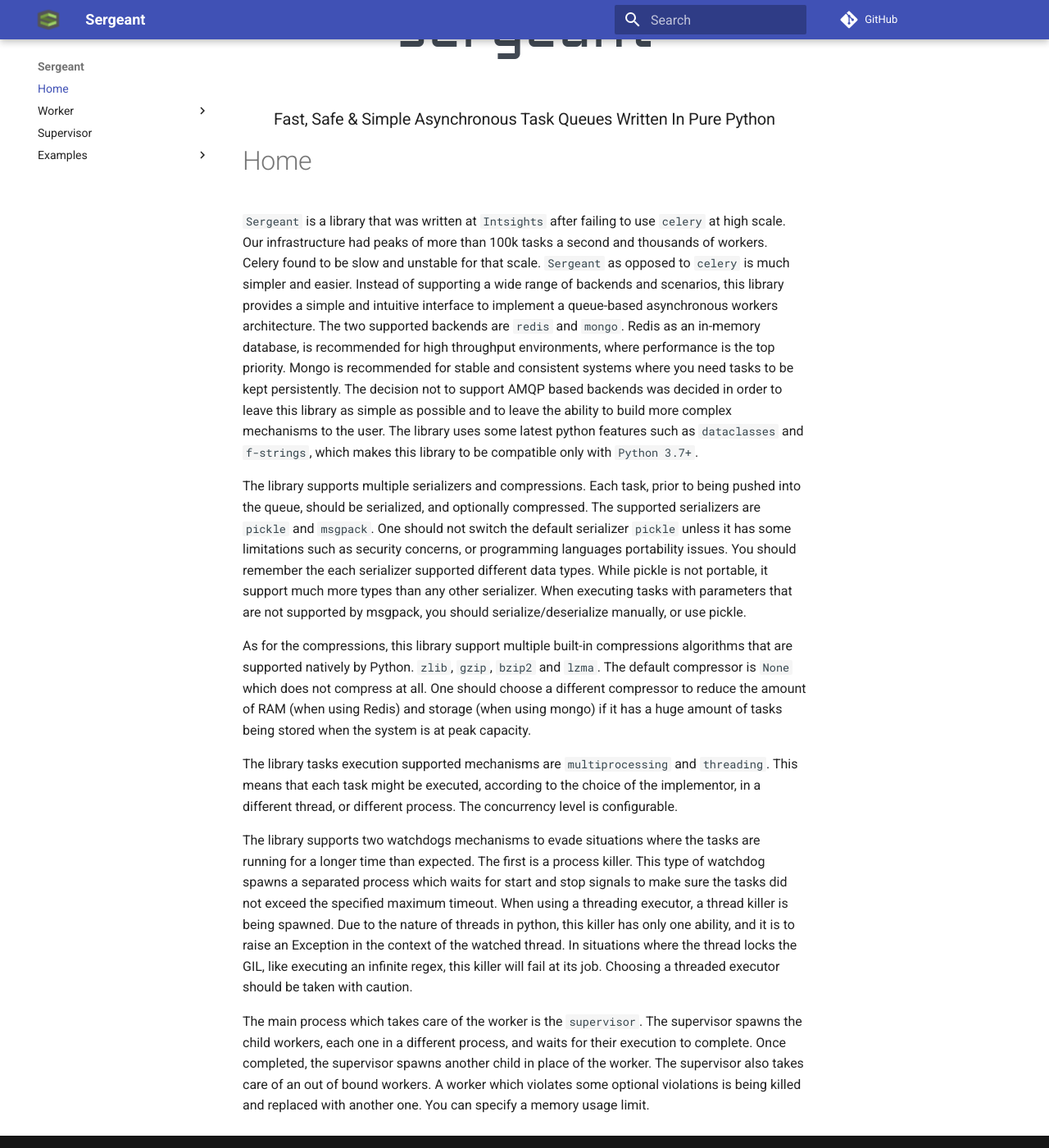
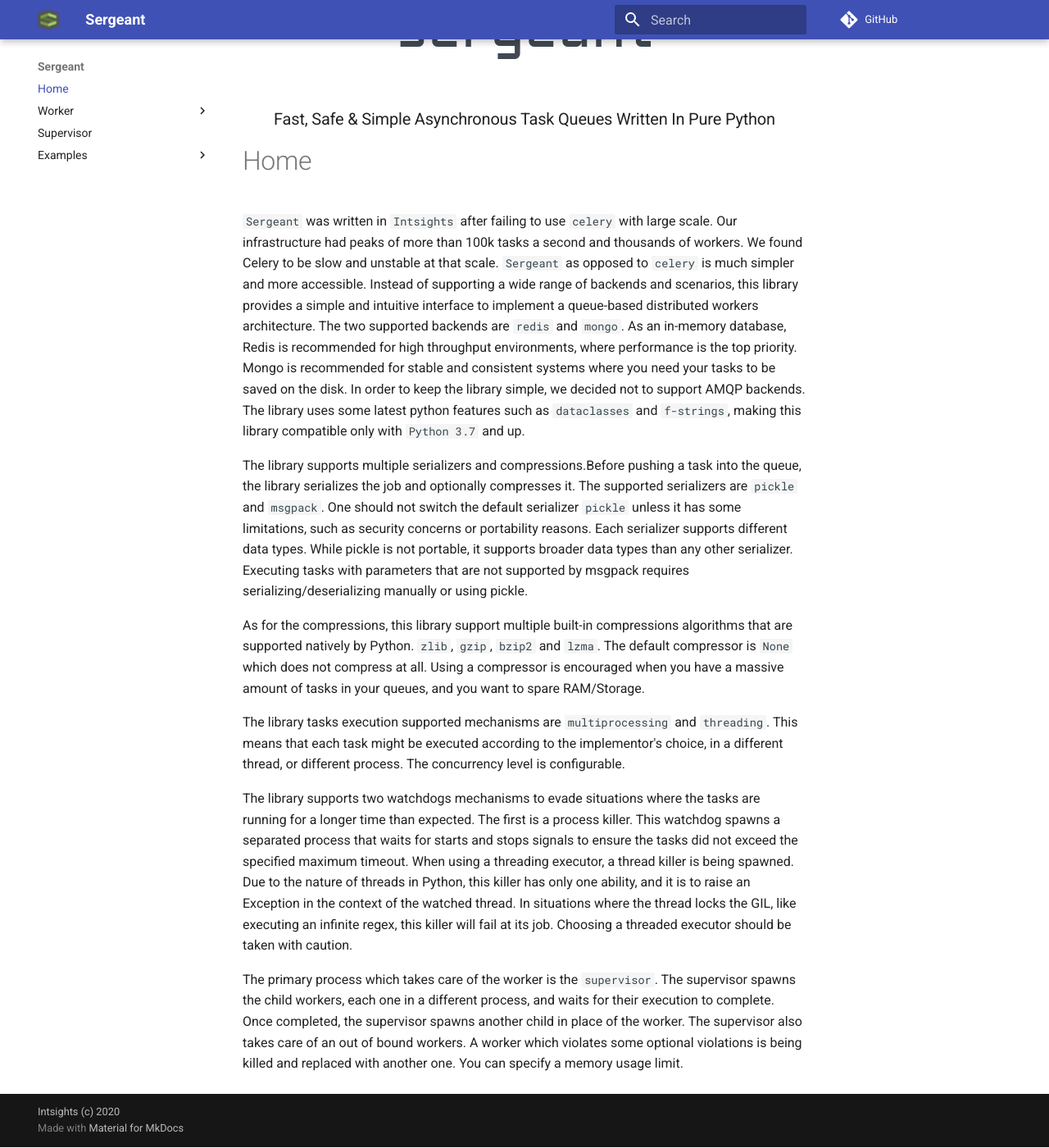
Before and after one commit to Intsights/sergeant, an MkDocs documentation site: the page built from docs/index.md, in a window 1280 px wide and 1400 px high, scrolled down 274 px. Shown: the whole window at 82% size. Built offline with MkDocs 1.6.1 and Material for MkDocs 9.7.7, drawn with Linux system fonts in a browser that asks for light colours; comment, search, counter and statistics services are not loaded.

Commit message:
documentation updates

```diff
--- a/docs/index.md
+++ b/docs/index.md
@@ -9,14 +9,14 @@
 
 
 # Home
-`Sergeant` is a library that was written at `Intsights` after failing to use `celery` at high scale. Our infrastructure had peaks of more than 100k tasks a second and thousands of workers. Celery found to be slow and unstable for that scale. `Sergeant` as opposed to `celery` is much simpler and easier. Instead of supporting a wide range of backends and scenarios, this library provides a simple and intuitive interface to implement a queue-based asynchronous workers architecture. The two supported backends are `redis` and `mongo`. Redis as an in-memory database, is recommended for high throughput environments, where performance is the top priority. Mongo is recommended for stable and consistent systems where you need tasks to be kept persistently. The decision not to support AMQP based backends was decided in order to leave this library as simple as possible and to leave the ability to build more complex mechanisms to the user. The library uses some latest python features such as `dataclasses` and `f-strings`, which makes this library to be compatible only with `Python 3.7+`.
+`Sergeant` was written in `Intsights` after failing to use `celery` with large scale. Our infrastructure had peaks of more than 100k tasks a second and thousands of workers. We found Celery to be slow and unstable at that scale. `Sergeant` as opposed to `celery` is much simpler and more accessible. Instead of supporting a wide range of backends and scenarios, this library provides a simple and intuitive interface to implement a queue-based distributed workers architecture. The two supported backends are `redis` and `mongo`. As an in-memory database, Redis is recommended for high throughput environments, where performance is the top priority. Mongo is recommended for stable and consistent systems where you need your tasks to be saved on the disk. In order to keep the library simple, we decided not to support AMQP backends. The library uses some latest python features such as `dataclasses` and `f-strings`, making this library compatible only with `Python 3.7` and up.
 
-The library supports multiple serializers and compressions. Each task, prior to being pushed into the queue, should be serialized, and optionally compressed. The supported serializers are `pickle` and `msgpack`. One should not switch the default serializer `pickle` unless it has some limitations such as security concerns, or programming languages portability issues. You should remember the each serializer supported different data types. While pickle is not portable, it support much more types than any other serializer. When executing tasks with parameters that are not supported by msgpack, you should serialize/deserialize manually, or use pickle.
+The library supports multiple serializers and compressions.Before pushing a task into the queue, the library serializes the job and optionally compresses it. The supported serializers are `pickle` and `msgpack`. One should not switch the default serializer `pickle` unless it has some limitations, such as security concerns or portability reasons. Each serializer supports different data types. While pickle is not portable, it supports broader data types than any other serializer. Executing tasks with parameters that are not supported by msgpack requires serializing/deserializing manually or using pickle.
 
-As for the compressions, this library support multiple built-in compressions algorithms that are supported natively by Python. `zlib`, `gzip`, `bzip2` and `lzma`. The default compressor is `None` which does not compress at all. One should choose a different compressor to reduce the amount of RAM (when using Redis) and storage (when using mongo) if it has a huge amount of tasks being stored when the system is at peak capacity.
+As for the compressions, this library support multiple built-in compressions algorithms that are supported natively by Python. `zlib`, `gzip`, `bzip2` and `lzma`. The default compressor is `None` which does not compress at all. Using a compressor is encouraged when you have a massive amount of tasks in your queues, and you want to spare RAM/Storage.
 
-The library tasks execution supported mechanisms are `multiprocessing` and `threading`. This means that each task might be executed, according to the choice of the implementor, in a different thread, or different process. The concurrency level is configurable.
+The library tasks execution supported mechanisms are `multiprocessing` and `threading`. This means that each task might be executed according to the implementor's choice, in a different thread, or different process. The concurrency level is configurable.
 
-The library supports two watchdogs mechanisms to evade situations where the tasks are running for a longer time than expected. The first is a process killer. This type of watchdog spawns a separated process which waits for start and stop signals to make sure the tasks did not exceed the specified maximum timeout. When using a threading executor, a thread killer is being spawned. Due to the nature of threads in python, this killer has only one ability, and it is to raise an Exception in the context of the watched thread. In situations where the thread locks the GIL, like executing an infinite regex, this killer will fail at its job. Choosing a threaded executor should be taken with caution.
+The library supports two watchdogs mechanisms to evade situations where the tasks are running for a longer time than expected. The first is a process killer. This watchdog spawns a separated process that waits for starts and stops signals to ensure the tasks did not exceed the specified maximum timeout. When using a threading executor, a thread killer is being spawned. Due to the nature of threads in Python, this killer has only one ability, and it is to raise an Exception in the context of the watched thread. In situations where the thread locks the GIL, like executing an infinite regex, this killer will fail at its job. Choosing a threaded executor should be taken with caution.
 
-The main process which takes care of the worker is the `supervisor`. The supervisor spawns the child workers, each one in a different process, and waits for their execution to complete. Once completed, the supervisor spawns another child in place of the worker. The supervisor also takes care of an out of bound workers. A worker which violates some optional violations is being killed and replaced with another one. You can specify a memory usage limit.
+The primary process which takes care of the worker is the `supervisor`. The supervisor spawns the child workers, each one in a different process, and waits for their execution to complete. Once completed, the supervisor spawns another child in place of the worker. The supervisor also takes care of an out of bound workers. A worker which violates some optional violations is being killed and replaced with another one. You can specify a memory usage limit.
```
Also changed, not shown: README.md (+1 -1 lines), docs/supervisor.md (+1 -1 lines), docs/worker/config/connector.md (+1 -1 lines).
